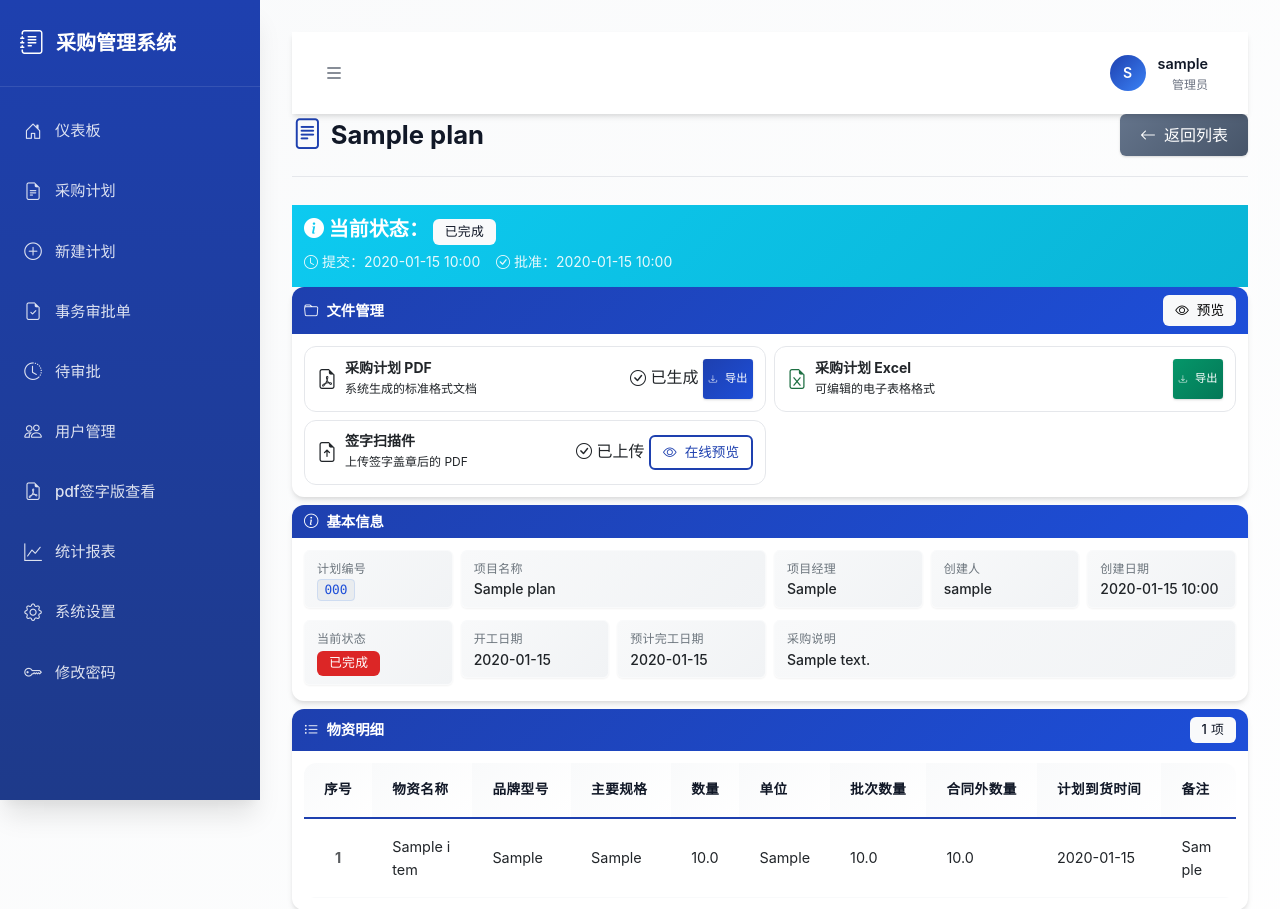
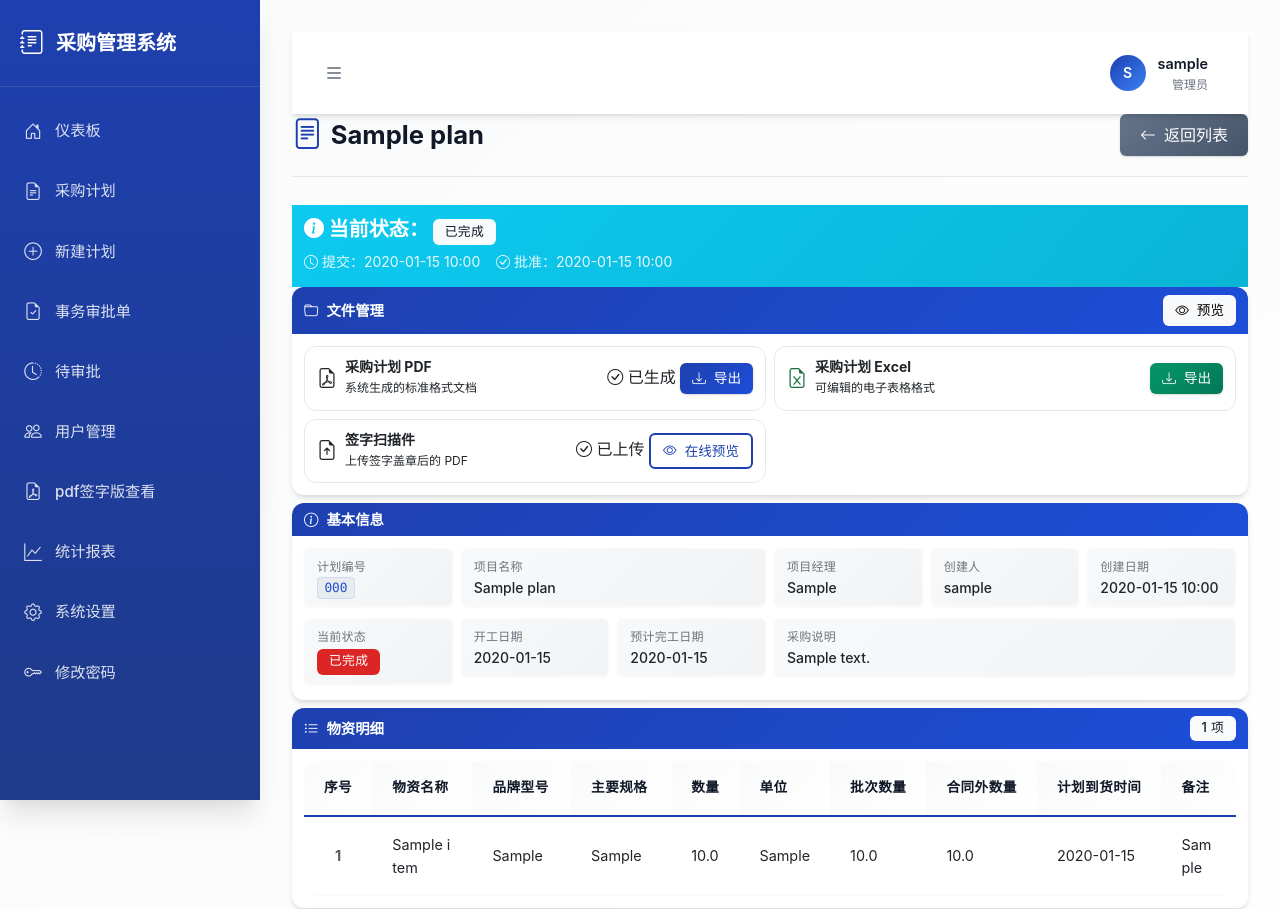
Before and after one commit to qianqianjie-999/procurement_v1.0, a Flask app: page /plan/1 in a window 1280 px wide. Shown: the top 909 px of the page. Run offline with Flask 3, Linux system fonts and the light colour scheme; a user stored in the database is signed in; tables that the repository leaves empty hold one stand-in row (values such as "Sample post"); data that the repository does not hold is empty; some libraries are stand-ins or nearby versions; some web fonts are replaced.

Commit message:
Revert "缩小文件管理区导出 PDF/Excel 按钮为迷你尺寸"
This reverts commit 18950dd424c9fba08a75a3627e24efaa07774ac0.

```diff
--- a/app/templates/plan/plan_detail.html
+++ b/app/templates/plan/plan_detail.html
@@ -84,16 +84,6 @@
         white-space: normal;
         font-size: 0.85rem;
     }
-    /* 导出按钮 - 迷你尺寸（约为常规的一半） */
-    .btn-export-mini {
-        font-size: 0.7rem;
-        padding: 0.1rem 0.35rem;
-        border-radius: 0.2rem;
-        line-height: 1.2;
-    }
-    .btn-export-mini .bi {
-        font-size: 0.75em;
-    }
 </style>
 {% endblock %}
 
@@ -173,7 +163,7 @@
                             {% if plan.pdf_path %}
                             <span class="file-box-status success"><i class="bi bi-check-circle"></i> 已生成</span>
                             {% endif %}
-                            <a href="{{ url_for('plan.export_pdf', id=plan.id) }}" class="btn btn-primary btn-export-mini">
+                            <a href="{{ url_for('plan.export_pdf', id=plan.id) }}" class="btn btn-primary btn-sm">
                                 <i class="bi bi-download"></i> 导出
                             </a>
                         </div>
@@ -195,7 +185,7 @@
                             </div>
                         </div>
                         <div class="file-box-actions">
-                            <a href="{{ url_for('plan.export_excel', id=plan.id) }}" class="btn btn-success btn-export-mini">
+                            <a href="{{ url_for('plan.export_excel', id=plan.id) }}" class="btn btn-success btn-sm">
                                 <i class="bi bi-download"></i> 导出
                             </a>
                         </div>
```
